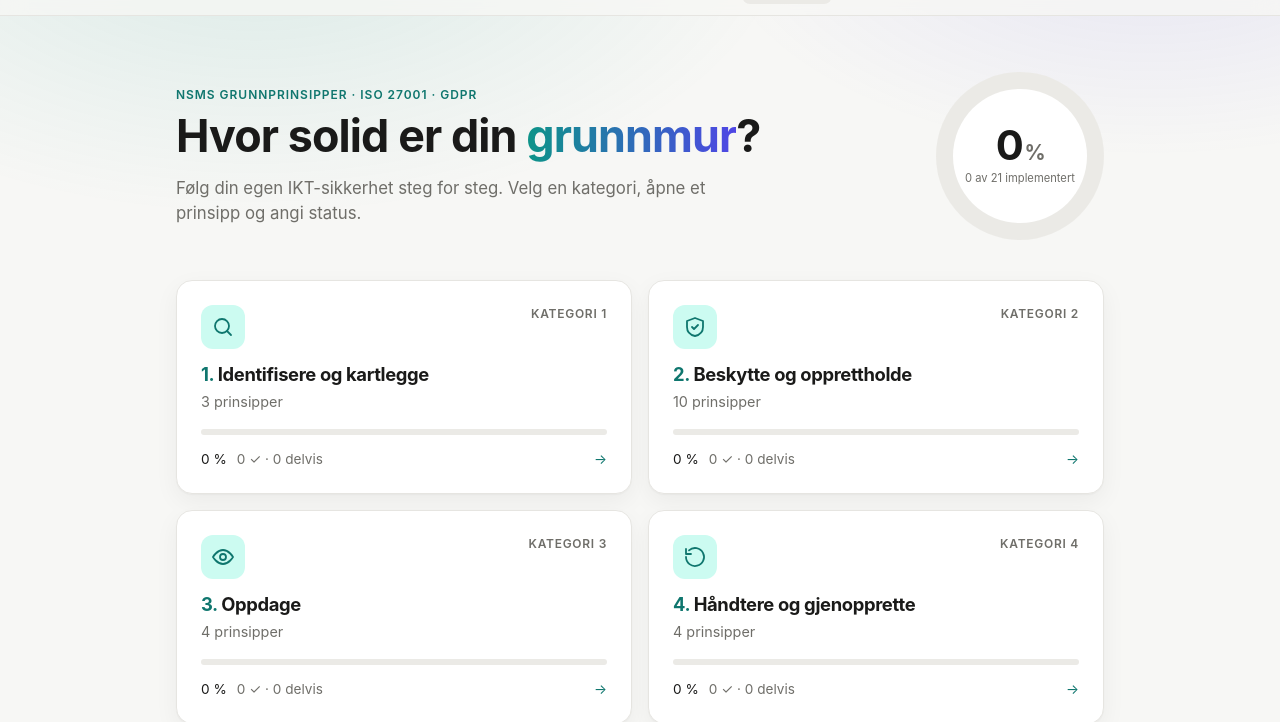
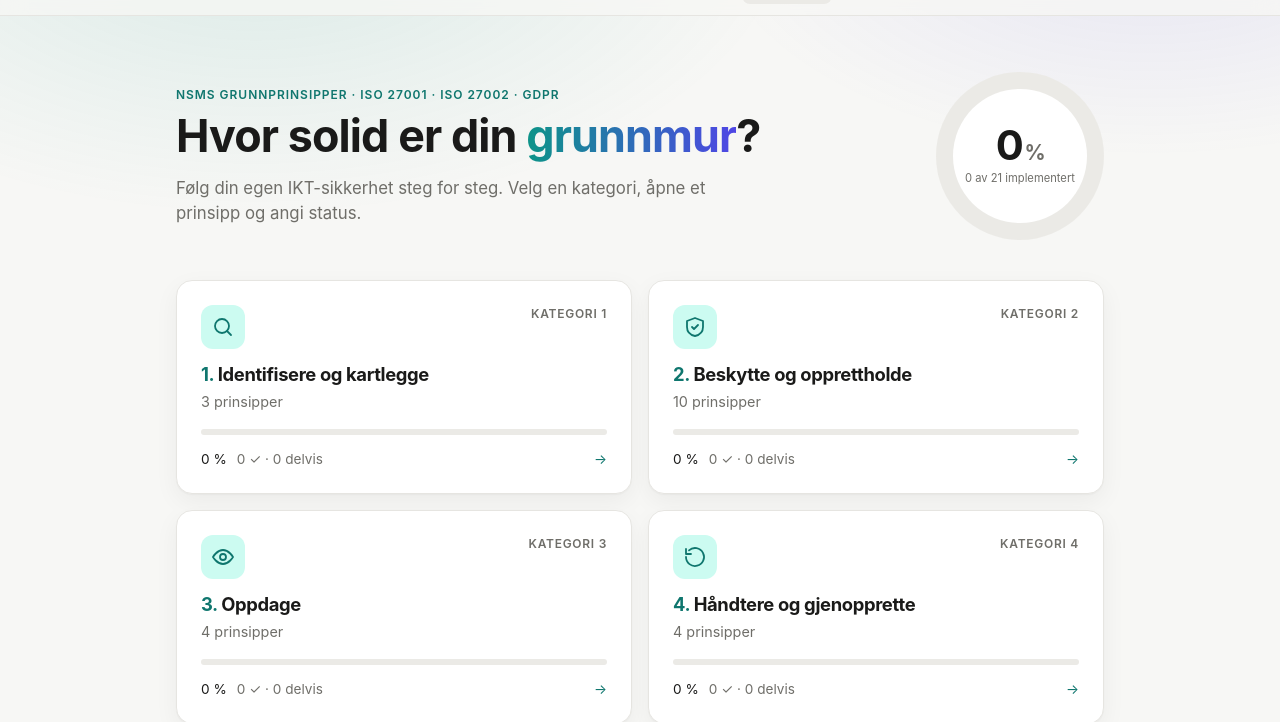
Before and after one commit to ulaskorhan/grc-grunnmur, a plain HTML site: page docs/index.html in a window 1280 px wide. Shown: the part 78-800 px from the top of the page. Drawn offline with Linux system fonts and the light colour scheme.

Commit message:
Add ISO 27002 to the homepage subtitle
Co-Authored-By: Claude Opus 5.5 <noreply@anthropic.com>

```diff
--- a/docs/index.html
+++ b/docs/index.html
@@ -55,8 +55,8 @@
 <!-- data-ids lists the principles this block summarises (used by static-mode.js) -->
 <section class="hero" data-ids="1.1 1.2 1.3 2.1 2.2 2.3 2.4 2.5 2.6 2.7 2.8 2.9 2.10 3.1 3.2 3.3 3.4 4.1 4.2 4.3 4.4 ">
   <div class="hero-text">
-    <!-- NSM first: it is the base. ISO 27001 and GDPR are references until v3 -->
-    <p class="eyebrow">NSMs grunnprinsipper · ISO 27001 · GDPR</p>
+    <!-- NSM first: it is the base. ISO 27002 is mapped by NSM (v3); ISO 27001 and GDPR are references -->
+    <p class="eyebrow">NSMs grunnprinsipper · ISO 27001 · ISO 27002 · GDPR</p>
     <h1>Hvor solid er din <span class="highlight">grunnmur</span>?</h1>
     <p class="lead">Følg din egen IKT-sikkerhet steg for steg. Velg en kategori,
        åpne et prinsipp og angi status.</p>
```
Also changed, not shown: templates/home.html (+2 -2 lines).
